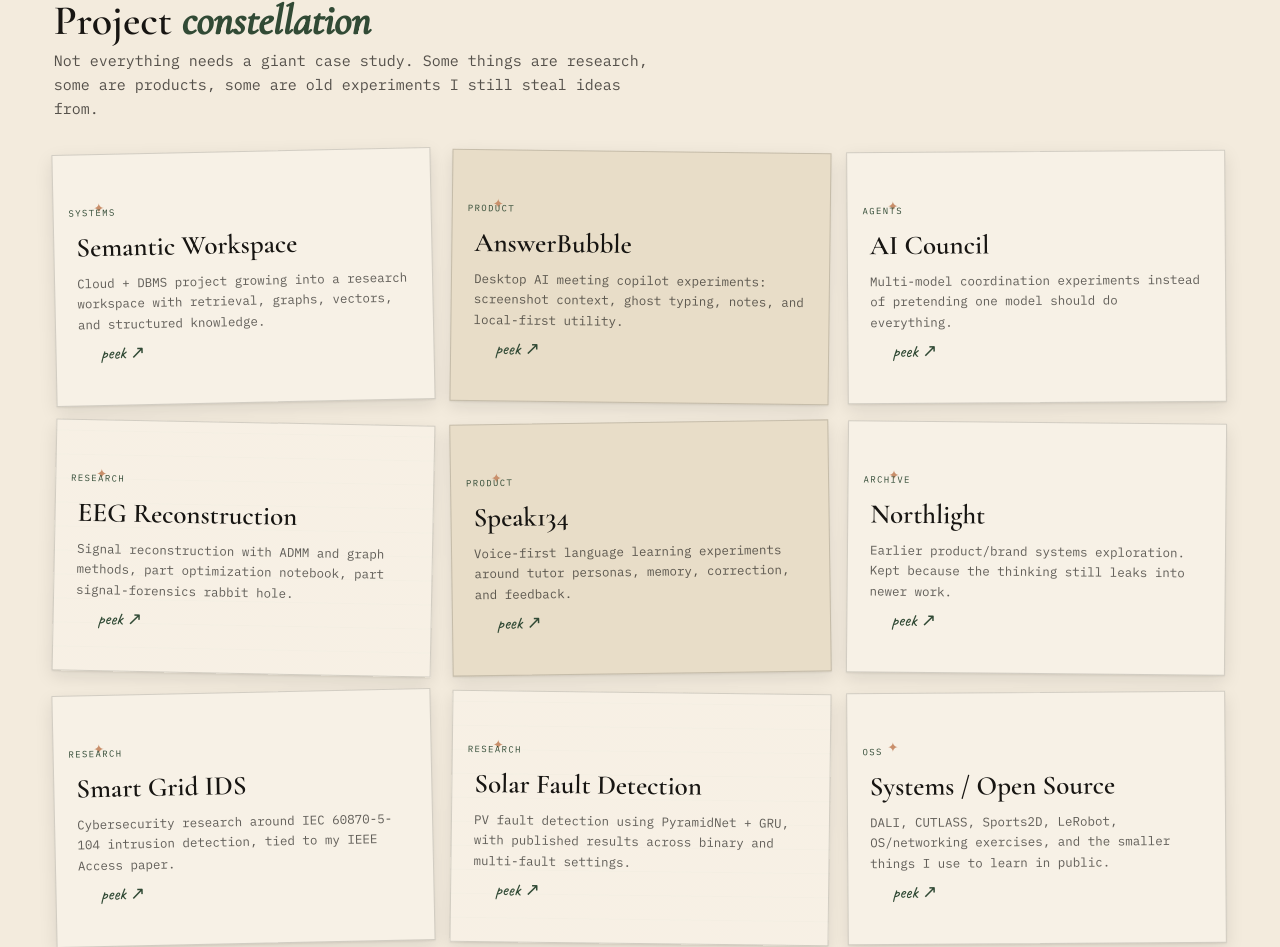
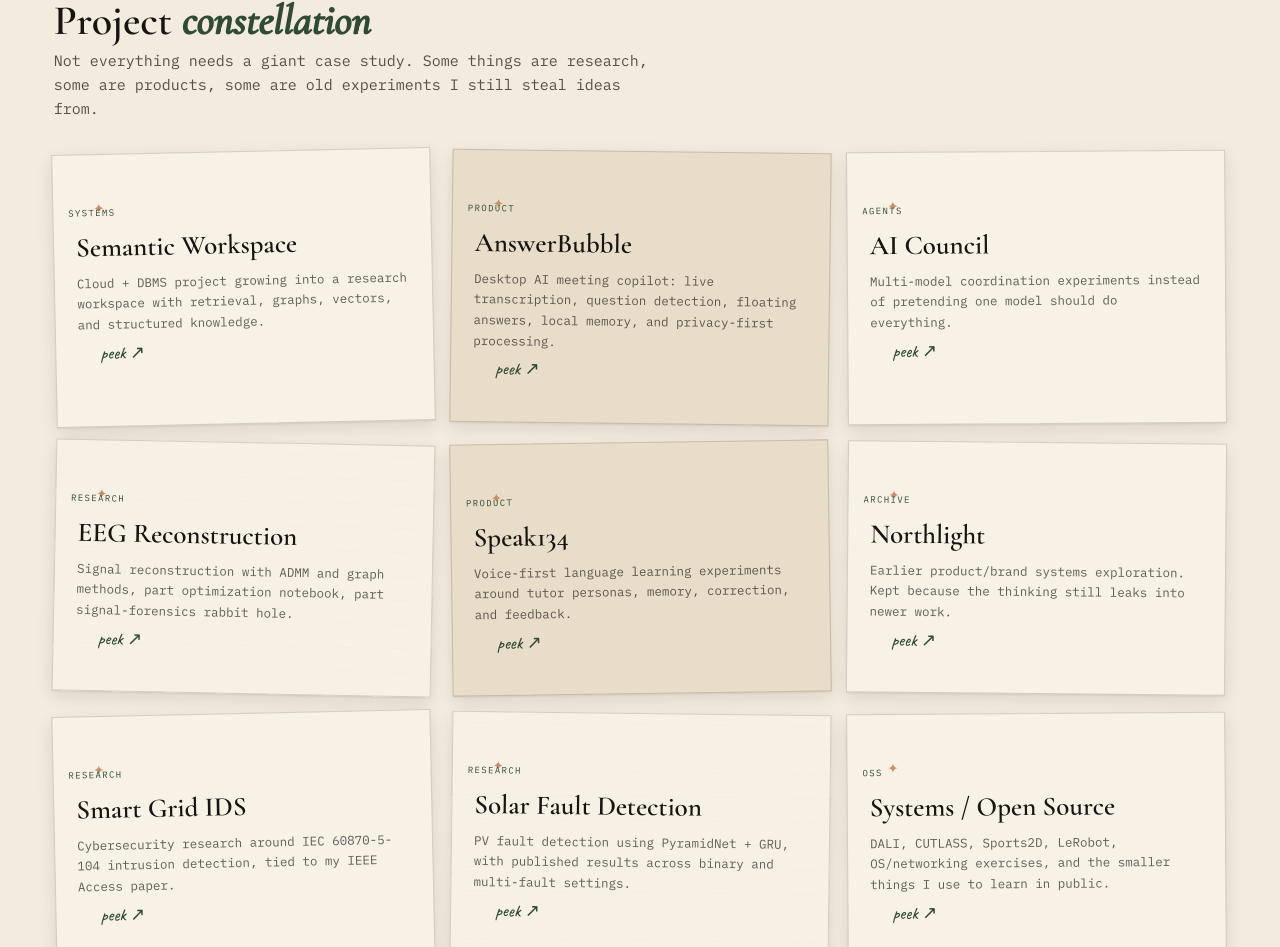
Before and after one commit to Mrudula-itsjuzme/portfolio-site, a React (Vite) app: page / in a window 1280 px wide. Shown: the part 7826-8773 px from the top of the page. Built offline with nearby package versions, Linux system fonts and the light colour scheme.

Commit message:
content: add proof metadata to secondary projects

```diff
--- a/src/data/lab.js
+++ b/src/data/lab.js
@@ -201,12 +201,16 @@ export const projectConstellation = [
     href: "https://github.com/Mrudula-itsjuzme/Semantic_Workspace",
     note: "Cloud + DBMS project growing into a research workspace with retrieval, graphs, vectors, and structured knowledge.",
     kind: "systems",
+    proofImage: "https://raw.githubusercontent.com/Mrudula-itsjuzme/Semantic_Workspace/main/frontend/src/assets/hero.png",
+    proofLabel: "frontend hero · current repo asset",
   },
   {
     name: "AnswerBubble",
     href: "https://github.com/Mrudula-itsjuzme/Answer_bubble",
-    note: "Desktop AI meeting copilot experiments: screenshot context, ghost typing, notes, and local-first utility.",
+    note: "Desktop AI meeting copilot: live transcription, question detection, floating answers, local memory, and privacy-first processing.",
     kind: "product",
+    proofLines: ["<500ms question detection", "multi-provider LLM failover", "no raw audio stored"],
+    proofLabel: "repo architecture · no fake screenshot",
   },
   {
     name: "AI Council",
@@ -237,12 +241,16 @@ export const projectConstellation = [
     href: "https://github.com/Mrudula-itsjuzme/cyberattack-on-smart-grids",
     note: "Cybersecurity research around IEC 60870-5-104 intrusion detection, tied to my IEEE Access paper.",
     kind: "research",
+    proofLines: ["99.29% accuracy", "94.8% recall", "first-author IEEE Access"],
+    proofLabel: "published result",
   },
   {
     name: "Solar Fault Detection",
     href: "https://github.com/Mrudula-itsjuzme/solarpanel-fault-detection",
     note: "PV fault detection using PyramidNet + GRU, with published results across binary and multi-fault settings.",
     kind: "research",
+    proofLines: ["96% binary", "91% across 12 fault classes", "PyramidNet + GRU"],
+    proofLabel: "published result",
   },
   {
     name: "Systems / Open Source",
```
